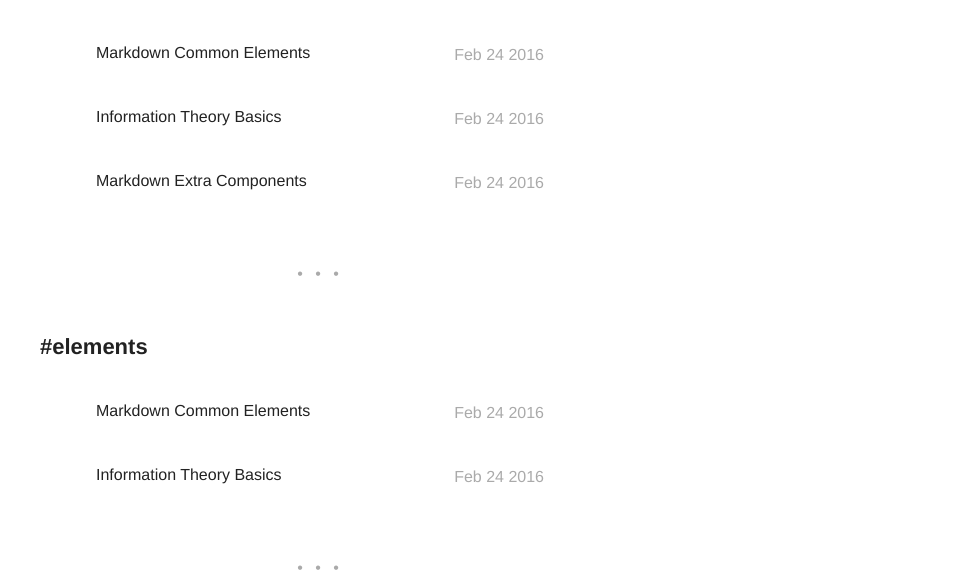
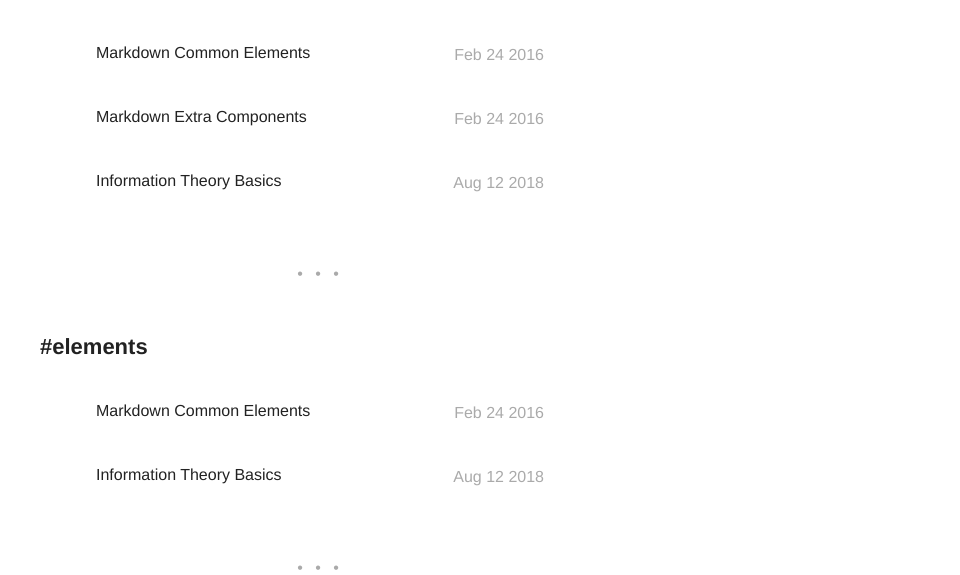
Before and after one commit to shivankmishra/indigo-svnk, a Jekyll site: the page built from tags.html, in a window 1280 px wide. Shown: the part 930-1505 px from the top of the page, without its empty margins (320-1280 px from the left). Built offline with Jekyll 4.4.1, drawn with Linux system fonts in a browser that asks for light colours; emoji names are drawn with the system emoji font.

Commit message:
add info theory blog 1

```diff
--- a/_posts/2018-08-12-information-theory.markdown
+++ b/_posts/2018-08-12-information-theory.markdown
@@ -1,7 +1,7 @@
 ---
 title: "Information Theory Basics"
 layout: post
-date: 2016-02-24 22:44
+date: 2018-08-12 08:45
 image: /assets/images/markdown.jpg
 headerImage: false
 tag:
```
